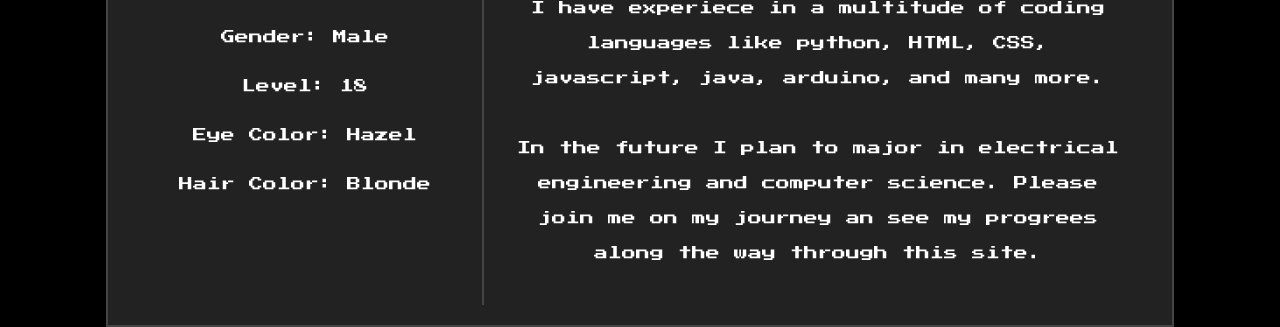
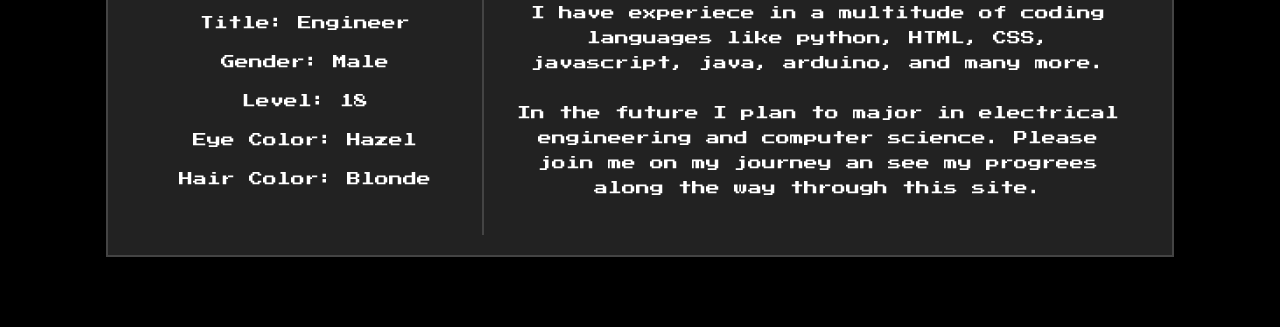
Before and after one commit to StuartChristhilf/Portfolio.github.io, a plain HTML site: page about/about.html in a window 1280 px wide. Shown: the part 510-837 px from the top of the page. After the commit the page ends 800 px from the top, so only its background shows below. Drawn offline with Linux system fonts and the light colour scheme.

Commit message:
line height

```diff
--- a/about/about.css
+++ b/about/about.css
@@ -79,7 +79,7 @@ body, html {
 .profile-details {
     text-align: center;
     font-size: 14px;
-    line-height: 35px;
+    line-height: 25px;
 }
 
 .profile-details h2 {
```
Also changed, not shown: about/about.html (+0 -1 lines).
